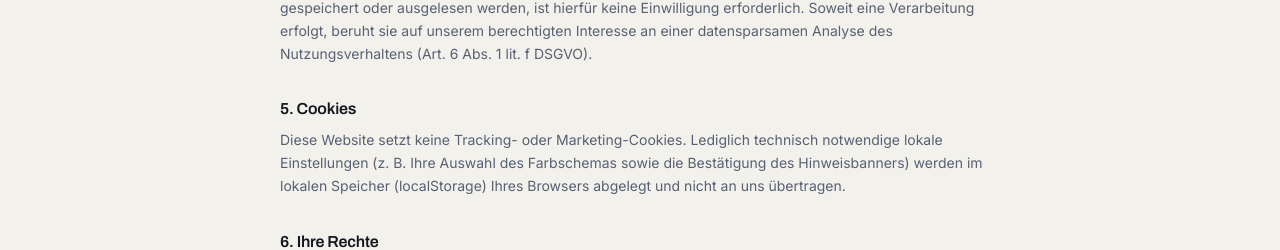
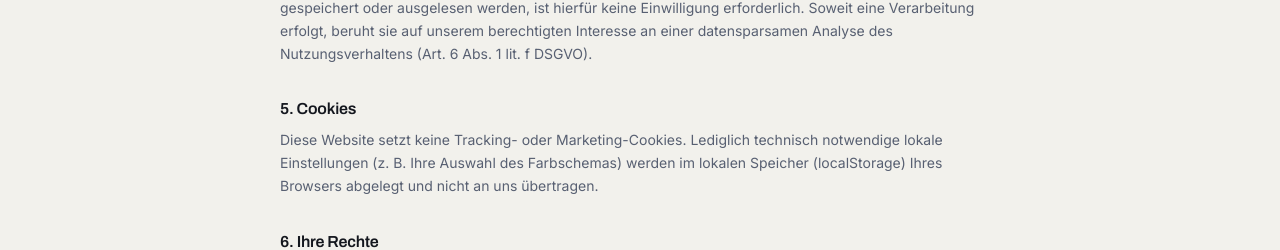
Before and after one commit to wahl-umfragen/wahl-umfragen.de, a Next.js app: page /datenschutz in a window 1280 px wide. Shown: the part 976-1226 px from the top of the page. Built offline with nearby package versions, Linux system fonts and the light colour scheme; no server answers.

Commit message:
docs: drop removed cookie-banner reference from privacy policy

```diff
--- a/src/app/datenschutz/page.tsx
+++ b/src/app/datenschutz/page.tsx
@@ -130,9 +130,8 @@ export default function DatenschutzPage() {
           <p className="mt-2">
             Diese Website setzt keine Tracking- oder Marketing-Cookies.
             Lediglich technisch notwendige lokale Einstellungen (z. B. Ihre
-            Auswahl des Farbschemas sowie die Bestätigung des Hinweisbanners)
-            werden im lokalen Speicher (localStorage) Ihres Browsers abgelegt
-            und nicht an uns übertragen.
+            Auswahl des Farbschemas) werden im lokalen Speicher (localStorage)
+            Ihres Browsers abgelegt und nicht an uns übertragen.
           </p>
         </section>
 
```
